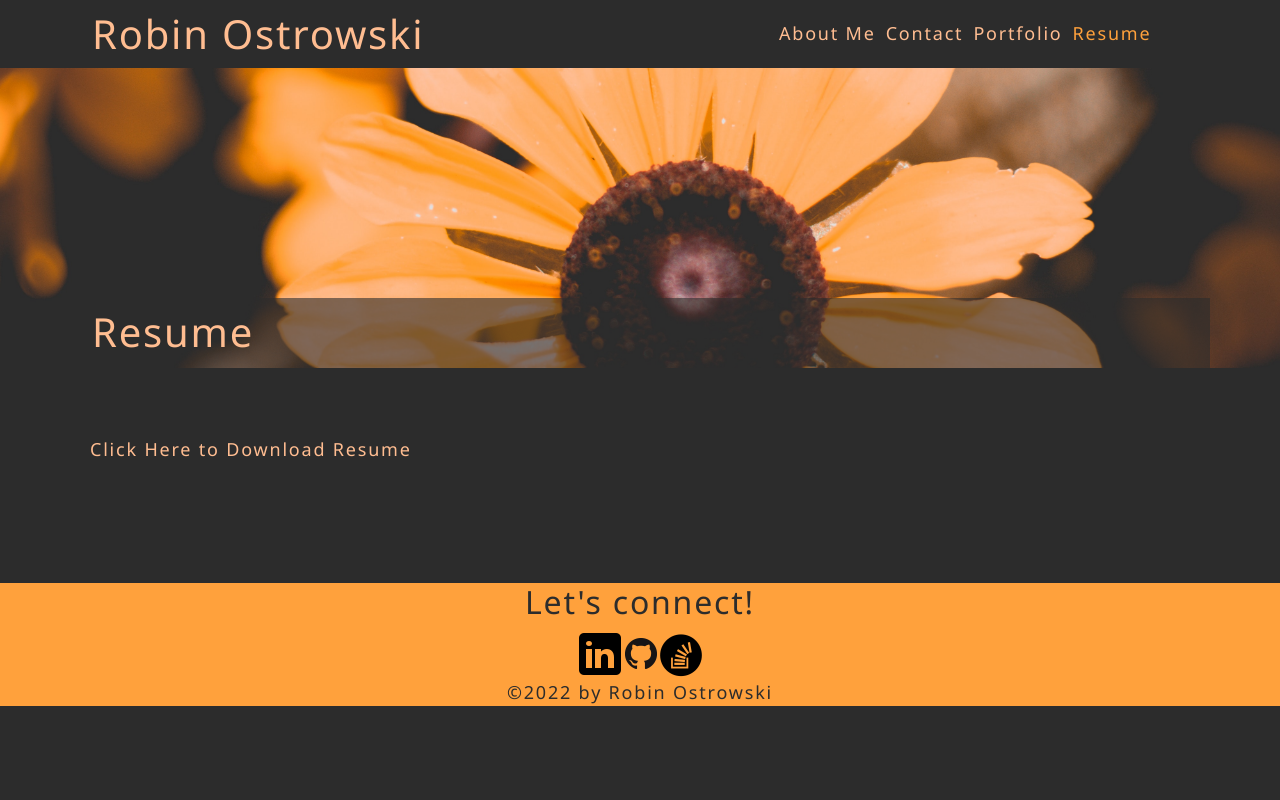
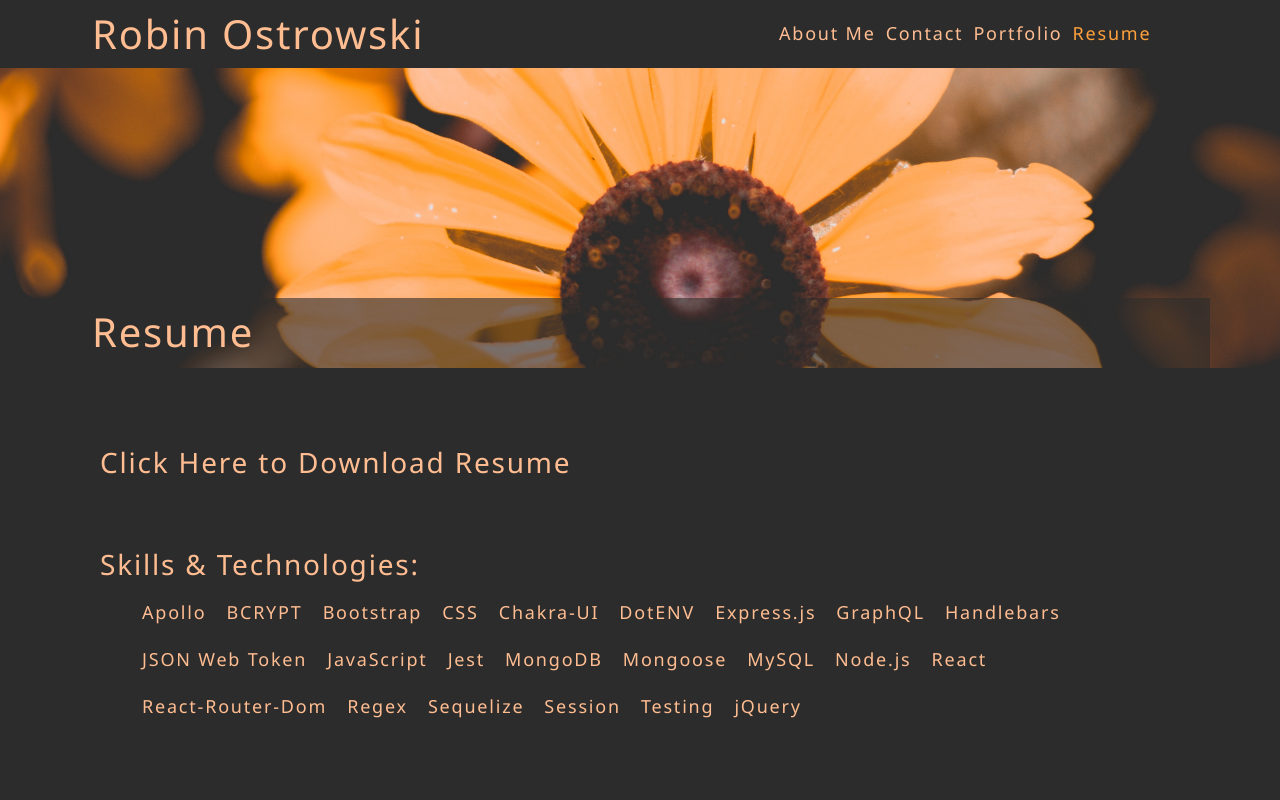
Before and after one commit to Bin-Ostrowski/portfolio-2022, a React (Create React App) app: page / in a window 1280 px wide. Both pictures are taken after a click on the element "Resume". Shown: the top 800 px of the page. Built offline with nearby package versions, Linux system fonts and the light colour scheme.

Commit message:
added skills list to resume

```diff
--- a/src/components/Resume/index.js
+++ b/src/components/Resume/index.js
@@ -1,5 +1,34 @@
 import React from "react";
 import { Container, Row, Col } from "react-bootstrap";
+
+const skills = [
+  "React",
+  "JavaScript",
+  "CSS",
+  "MongoDB",
+  "Node.js",
+  "Express.js",
+  "MySQL",
+  "jQuery",
+  "Apollo",
+  "GraphQL",
+  "Mongoose",
+  "React-Router-Dom",
+  "JSON Web Token",
+  "DotENV",
+  "Chakra-UI",
+  "BCRYPT",
+  "Sequelize",
+  "Handlebars",
+  "Session",
+  "Testing",
+  "Jest",
+  "Bootstrap",
+  "Regex",
+];
+
+const sortedSkills = skills.sort();
+console.log(sortedSkills)
 
 export default function Resume() {
   return (
@@ -11,8 +40,9 @@ export default function Resume() {
           </Col>
         </Row>
         <Row>
-          <Col className="md" style={{padding: "20px"}}>
-            <a
+          <Col className="md" style={{ padding: "30px" }}>
+            <h3>
+              <a
               className="href-links"
               href="https://docs.google.com/document/d/1CdX1Qr8EKW16Y7FmVG9AFbVxzf1_l5HV/edit?usp=sharing&ouid=115667110176725207034&rtpof=true&sd=true"
               download
@@ -21,6 +51,19 @@ export default function Resume() {
             >
               Click Here to Download Resume
             </a>
+              </h3>
+          </Col>
+        </Row>
+        <Row>
+          <Col style={{ padding: "30px" }}>
+            <h3>Skills & Technologies:</h3>
+            <ul className="skills-container">
+
+              {sortedSkills.map((skill, i) => (
+                <li className="skills"key={i}>{skill}</li>
+              ))}
+
+            </ul>
           </Col>
         </Row>
       </Container>
--- a/src/index.css
+++ b/src/index.css
@@ -136,3 +136,19 @@ footer {
 .email {
   padding: 20px 0 0 20px;
 }
+
+.skills-container {
+  display: flex;
+  flex-wrap: wrap;
+}
+
+.skills {
+  flex-direction: row;
+  padding: 10px;
+  flex-wrap: wrap;
+  justify-content: flex-start;
+}
+
+.skills:hover {
+  color: var(--tertiary);
+}
```
